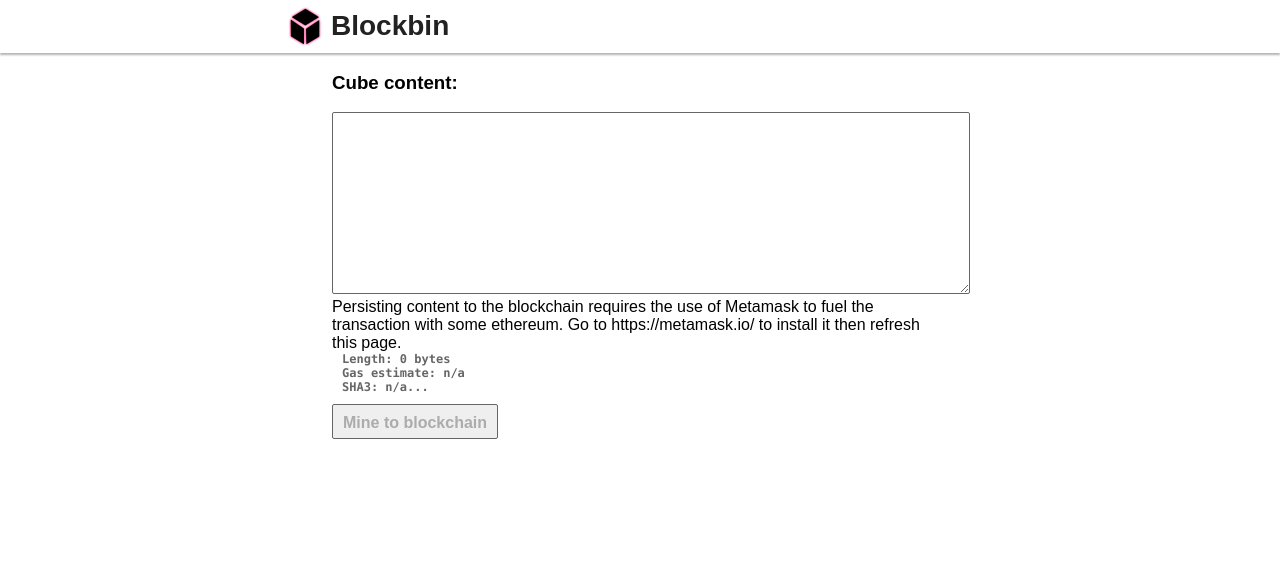
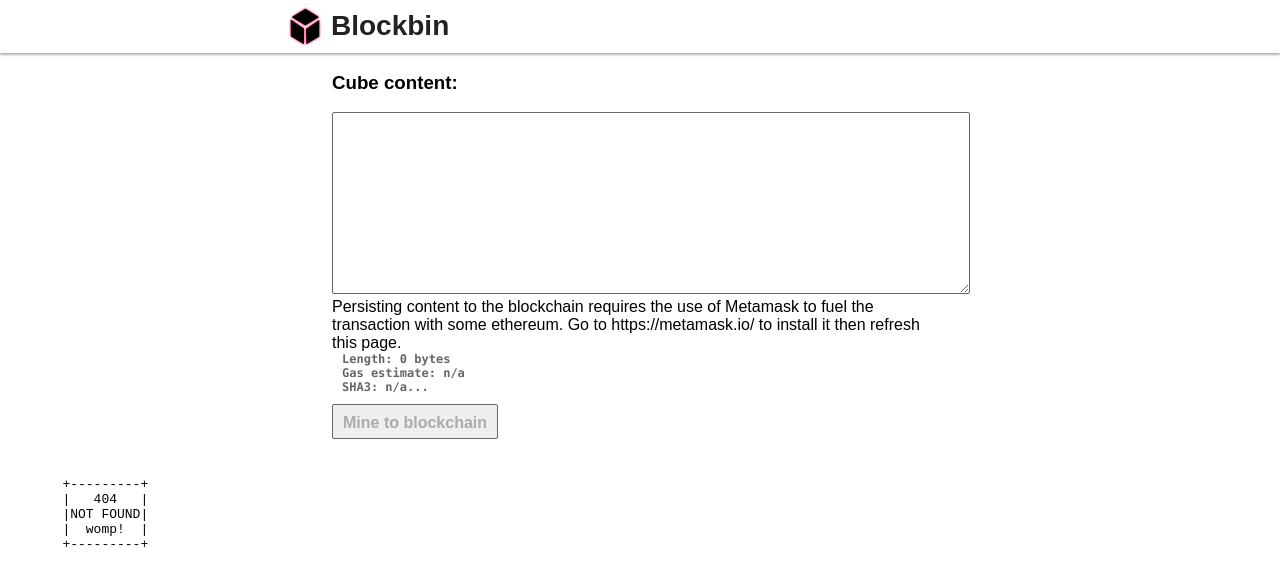
Before and after one commit to ArnaudBrousseau/blockbin, a React app in the folder webapp/: page / in a window 1280 px wide. Shown: the top 586 px of the page. Built offline with nearby package versions, Linux system fonts and the light colour scheme.

Commit message:
Adds a route for 404s, and fix home->cube routing.

```diff
--- a/webapp/src/App.js
+++ b/webapp/src/App.js
@@ -3,6 +3,7 @@ import { BrowserRouter as Router, Route } from "react-router-dom";
 
 import Home from "./components/Home";
 import Cube from "./components/Cube";
+import NotFound from "./components/NotFound";
 import './App.css';
 
 
@@ -11,8 +12,9 @@ class App extends Component {
     return (
       <Router>
         <div>
-          <Route path="/" component={Home} />
+          <Route exact path="/" component={Home} />
           <Route path="/cube/:cubeId" component={Cube} />
+          <Route component={NotFound} />
         </div>
       </Router>
     )
--- /dev/null
+++ b/webapp/src/components/NotFound.js
@@ -0,0 +1,19 @@
+import React, { Component } from 'react';
+
+class NotFound extends Component {
+  render() {
+    return (
+      <pre>
+        {`
+        +---------+
+        |   404   |
+        |NOT FOUND|
+        |  womp!  |
+        +---------+
+        `}
+      </pre>
+    );
+  }
+ }
+
+export default NotFound;
```
